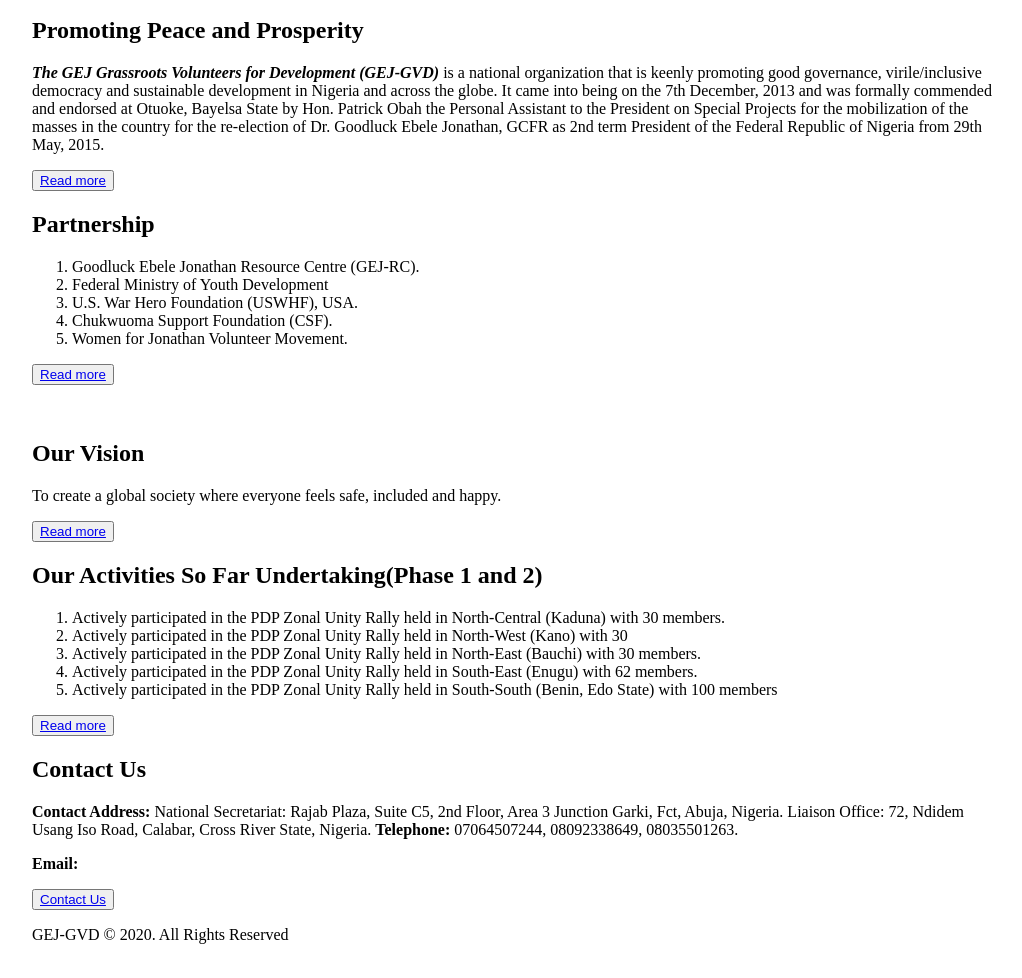
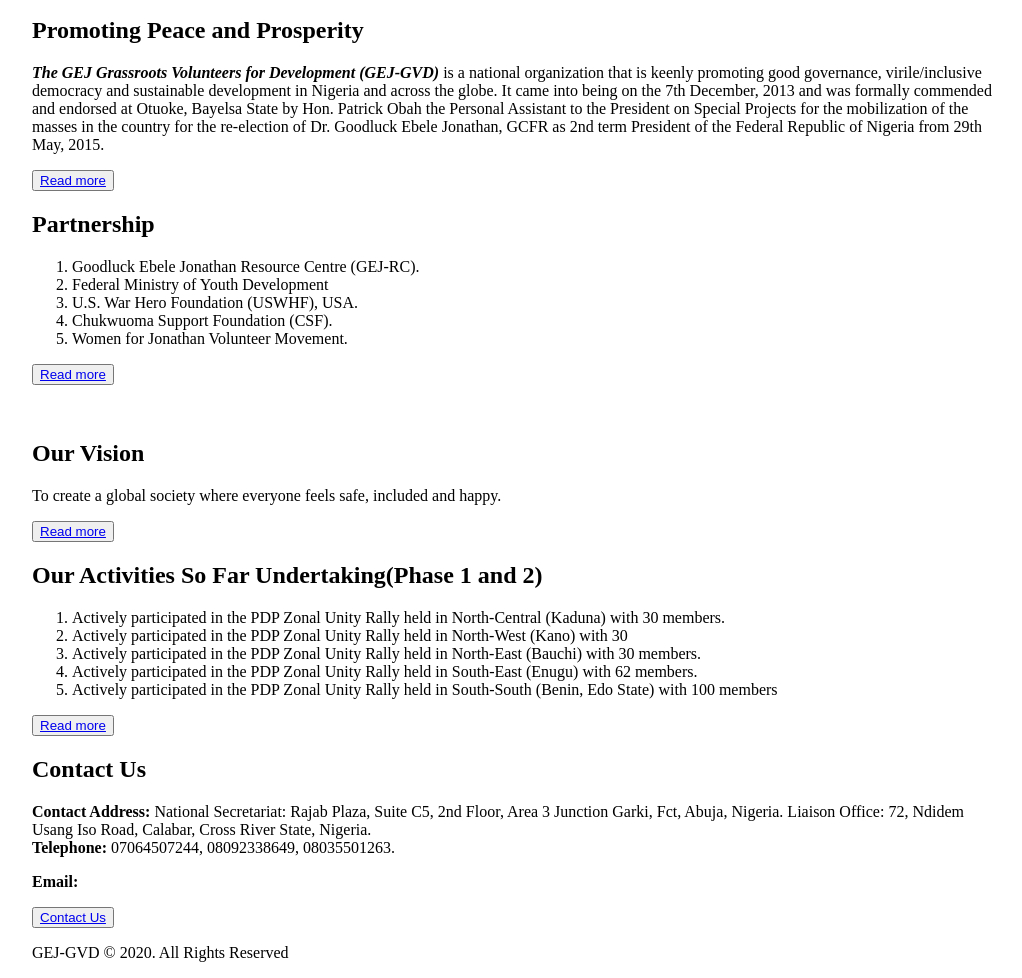
Before and after one commit to Davesplendid/gej-gvd, a plain HTML site: page index.html in a window 1280 px wide. Shown: the part 119-1097 px from the top of the page, without its empty margins (128-1150 px from the left). Drawn offline with Linux system fonts and the light colour scheme.

Commit message:
third commit

```diff
--- a/index.html
+++ b/index.html
@@ -62,7 +62,7 @@
 <section>
     <h2>Contact Us</h2>
     <p><b>Contact Address:</b>  National Secretariat: Rajab Plaza, Suite C5, 2nd Floor, Area 3 Junction Garki, Fct, Abuja, Nigeria.
-        Liaison Office: 72, Ndidem Usang Iso Road, Calabar, Cross River State, Nigeria.
+        Liaison Office: 72, Ndidem Usang Iso Road, Calabar, Cross River State, Nigeria.<br/>
         <b>Telephone:</b> 07064507244, 08092338649, 08035501263.
     <p><strong>Email:</strong></p>
     <button><a href="contact.html">Contact Us</a></button>
```
Also changed, not shown: contact.html (+1 -1 lines).
